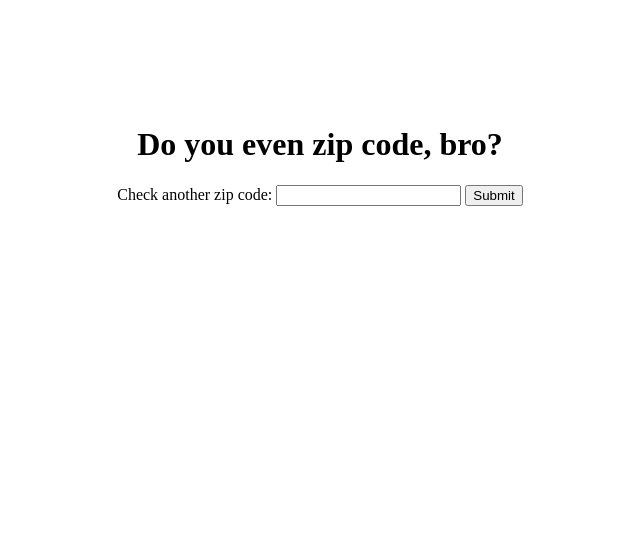
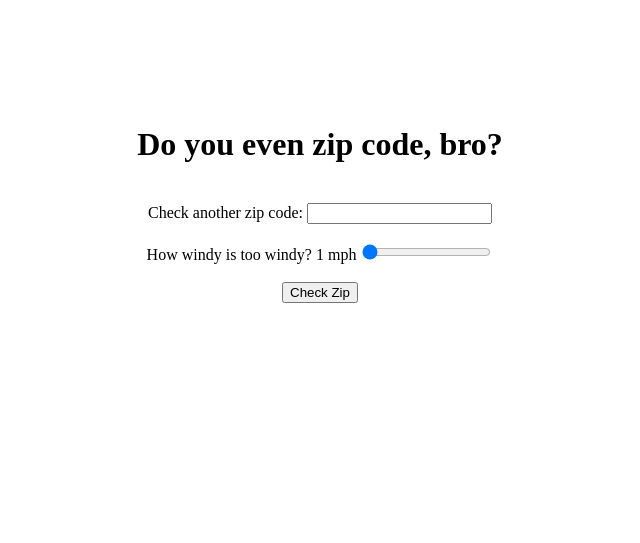
Before and after one commit to mmazanec22/too-windy, a PHP site: page /other_zip.php?mph=1 in a window 1280 px wide. Shown: the top 543 px of the page, without its empty margins (320-960 px from the left). Run offline with PHP 8.4, Linux system fonts and the light colour scheme; data that the repository does not hold is empty.

Commit message:
Add slider bar

```diff
--- a/other_zip.php
+++ b/other_zip.php
@@ -6,20 +6,28 @@
 <body>
   <div class = "all-contents">
     <?php
-      // run python script, get data from file into one string
+
+      // check to see if zip code is valid
       if(strlen((int)$_GET["user-zip"]) == 5 && is_numeric($_GET["user-zip"])) {
+
+
+        // run python script with input zip
         exec('python3 get_local_wind_speed.py ' . $_GET["user-zip"]);
+
+        // SAME AS INDEX FROM HERE...
         $filename = "last_call_file.txt";
         $handle = fopen($filename, "r");
         $contents = fread($handle, filesize($filename));
         fclose($handle);
+
         // parse string into an array and assign variables
         $file_contents_array = explode("\n", $contents);
         $currentSpeed = $file_contents_array[0];
         $strongestWindString = $file_contents_array[1];
         $alerts = $file_contents_array[2];
+        // TO HERE
 
-        if($currentSpeed > 15.0){
+        if($currentSpeed > $_GET["mph"]){
           echo "<h1> Yes. </h1>";
         }
         else if($currentSpeed == "!"){
@@ -35,10 +43,20 @@
       }
     ?>
 
-    <form action="other_zip.php" method="get">
+    <form oninput="x.value=parseInt(mph.value)" action="other_zip.php" method="get">
+      <br>
       <label>Check another zip code: </label>
       <input type="text" name="user-zip">
-      <input type="submit">
+      <div class= "set-mph">
+        <br>
+        <label>How windy is too windy?</label>
+        <output name="x" for="mph" value = "15"><?php echo $_GET["mph"] ?></output> mph
+        <?php echo '<input type="range" name="mph" min="10" max="30" value="' . $_GET["mph"] . '">' ?>
+      </div>
+      <div>
+        <br>
+        <input type="submit" value = "Check Zip">
+      </div>
     </form>
 
     <br>
```
Also changed, not shown: index.php (+18 -3 lines).
